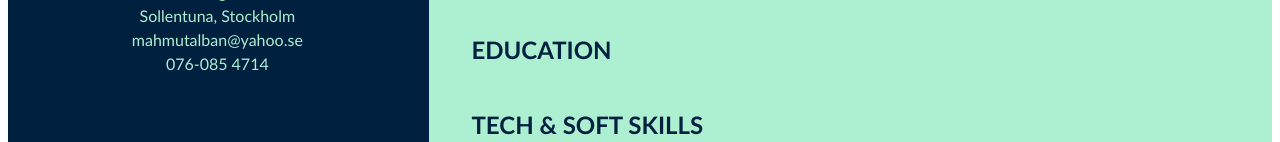
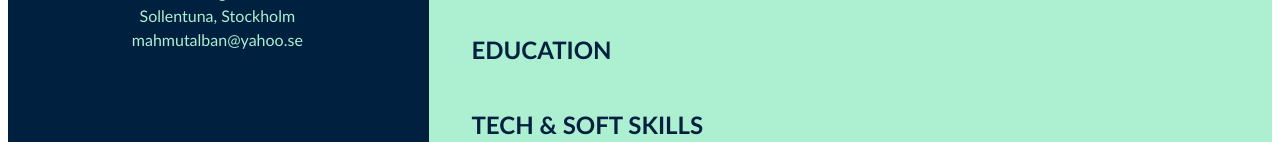
Before and after one commit to mahalban/mahalban.github.io, a plain HTML site: page index.html in a window 1280 px wide. Shown: the part 311-453 px from the top of the page. Drawn offline with nearby package versions, Linux system fonts and the light colour scheme; a web font is replaced by a local one.

Commit message:
edited index

```diff
--- a/index.html
+++ b/index.html
@@ -23,7 +23,6 @@
           <p>Rotebro Torg 1, 192 68</p>
           <p>Sollentuna, Stockholm</p>
           <p>mahmutalban@yahoo.se</p>
-          <p>076-085 4714</p>
           <br>
           <div class="linked">
             <a class="fa fa-linkedin" href="https://www.linkedin.com/in/mahmutalban/" target="_blank"></a>
```
